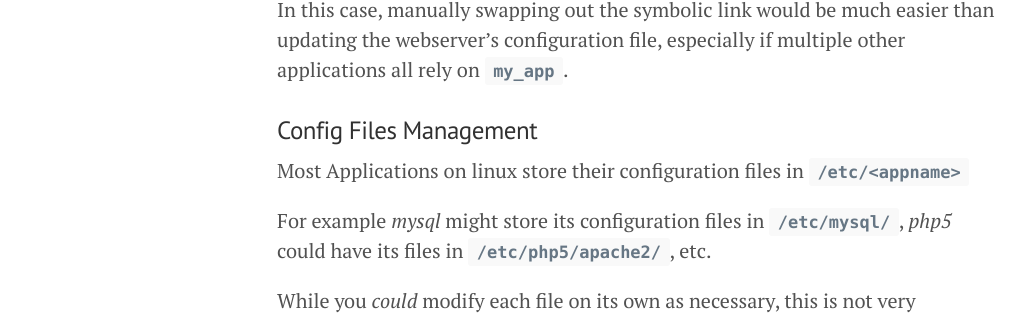
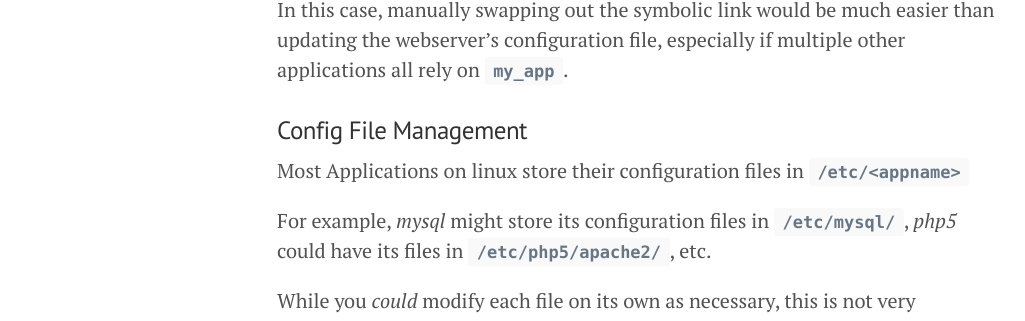
Before and after one commit to JohannesMP/com.johannesmp.blog, a Jekyll site: the page built from _posts/2017-02-15-understanding-symbolic-links.md, in a window 1280 px wide and 900 px high, scrolled down 7854 px. Shown: the part 146-467 px from the top of the window, without its empty margins (3-1028 px from the left). Built offline with Jekyll 4.4.1, drawn with Linux system fonts in a browser that asks for light colours; nearby versions of some CDN libraries; comment, search, counter and statistics services are not loaded.

Commit message:
config file management section fix

```diff
--- a/_posts/2017-02-15-understanding-symbolic-links.md
+++ b/_posts/2017-02-15-understanding-symbolic-links.md
@@ -141,10 +141,10 @@ When the time comes to install **`my_app_v4/`**, you can remove the old symlinc
 In this case, manually swapping out the symbolic link would be much easier than updating the webserver's configuration file, especially if multiple other applications all rely on **`my_app`**.
 
 
-### Config Files Management
+### Config File Management
 Most Applications on linux store their configuration files in **`/etc/<appname>`**
 
-For example *mysql* might store its configuration files in **`/etc/mysql/`**, *php5*  could have its files in **`/etc/php5/apache2/`**, etc.
+For example, *mysql* might store its configuration files in **`/etc/mysql/`**, *php5*  could have its files in **`/etc/php5/apache2/`**, etc.
 
 While you *could* modify each file on its own as necessary, this is not very maintainable in the long run:
 
```
